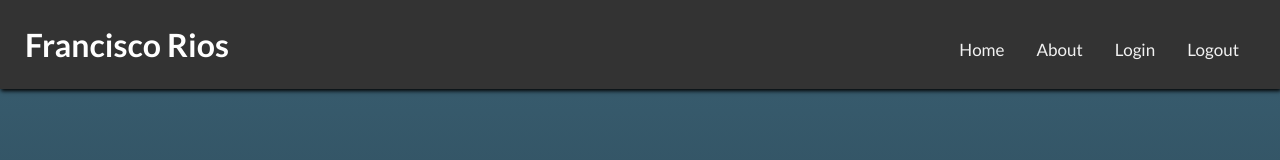
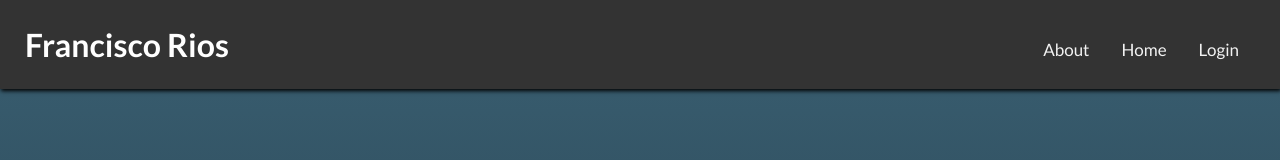
Before and after one commit to fcrios145/personalApp, a React (Create React App) app in the folder www-personal-app/: page /login in a window 1280 px wide. Shown: the top 160 px of the page. Built offline with nearby package versions, Linux system fonts and the light colour scheme.

Commit message:
validate login links

```diff
--- a/www-personal-app/src/app/Header.js
+++ b/www-personal-app/src/app/Header.js
@@ -2,7 +2,17 @@ import React, { Component } from 'react';
 import './header.css';
 import { Link } from 'react-router';
 
+import auth from '../utils/auth';
+
 class Header extends Component {
+
+  constructor(props) {
+    super(props);
+    this.state = {
+      loggedIn: auth.loggedIn()
+    }
+  }
+
   render() {
     return (
         <div>
@@ -10,10 +20,18 @@ class Header extends Component {
                 <h1>Francisco Rios</h1>
                 <ul className="topnav">
                   <li>
-                    <Link to="/">Home</Link>
-                    <Link to="/about">About</Link>
-                    <Link to="/login">Login</Link>
-                    <Link to="/logout">Logout</Link>
+                    <Link to='/login'>Login</Link>
+                  </li>
+                    {this.state.loggedIn && (
+                      <li>
+                        <Link to='/logout'>Logout</Link>
+                      </li>
+                    )}
+                  <li>
+                    <Link to='/'>Home</Link>
+                  </li>
+                  <li>
+                    <Link to='about'>About</Link>
                   </li>
                 </ul>
             </header>
--- a/www-personal-app/src/login/Login.js
+++ b/www-personal-app/src/login/Login.js
@@ -1,6 +1,7 @@
 import React, { Component } from 'react';
 import './login.css';
 import auth from '../utils/auth';
+import Header from '../app/Header';
 
 
 class Login extends Component {
@@ -46,6 +47,8 @@ class Login extends Component {
 
   render() {
     return (
+      <div>
+       <Header></Header>
         <div className="container-login">
           <div className="container">
             <div className="logo">Login</div>
@@ -68,6 +71,7 @@ class Login extends Component {
             </div>
           </div>
         </div>
+      </div>
     )
   }
 }
--- a/www-personal-app/src/login/Logout.js
+++ b/www-personal-app/src/login/Logout.js
@@ -1,10 +1,12 @@
 import React, { Component } from 'react';
 import auth from '../utils/auth';
+import { browserHistory } from 'react-router';
 
 class Logout extends  Component {
 
     componentDidMount() {
         auth.logout();
+        browserHistory.push('/about');
     }
 
     render() {
--- a/www-personal-app/src/routes.js
+++ b/www-personal-app/src/routes.js
@@ -21,10 +21,10 @@ function requireAuth(nextState, replace) {
 
 const Routes = (props) => (
   <Router {...props}>
-    <Route path="/" component={App}>
+    <Route path="/login" component={Login} />
+    <Route path="/" onEnter={requireAuth} component={App}>
       <Route path="/about" component={About} onEnter={requireAuth} />
-      <Route path="/login" component={Login} />
-      <Route path="logout" component={Logout} />
+      <Route path="logout" component={Logout} onEnter={requireAuth}/>
     </Route>
   </Router>
 );
```
Lines whose indentation alone changed are shown as unchanged.
